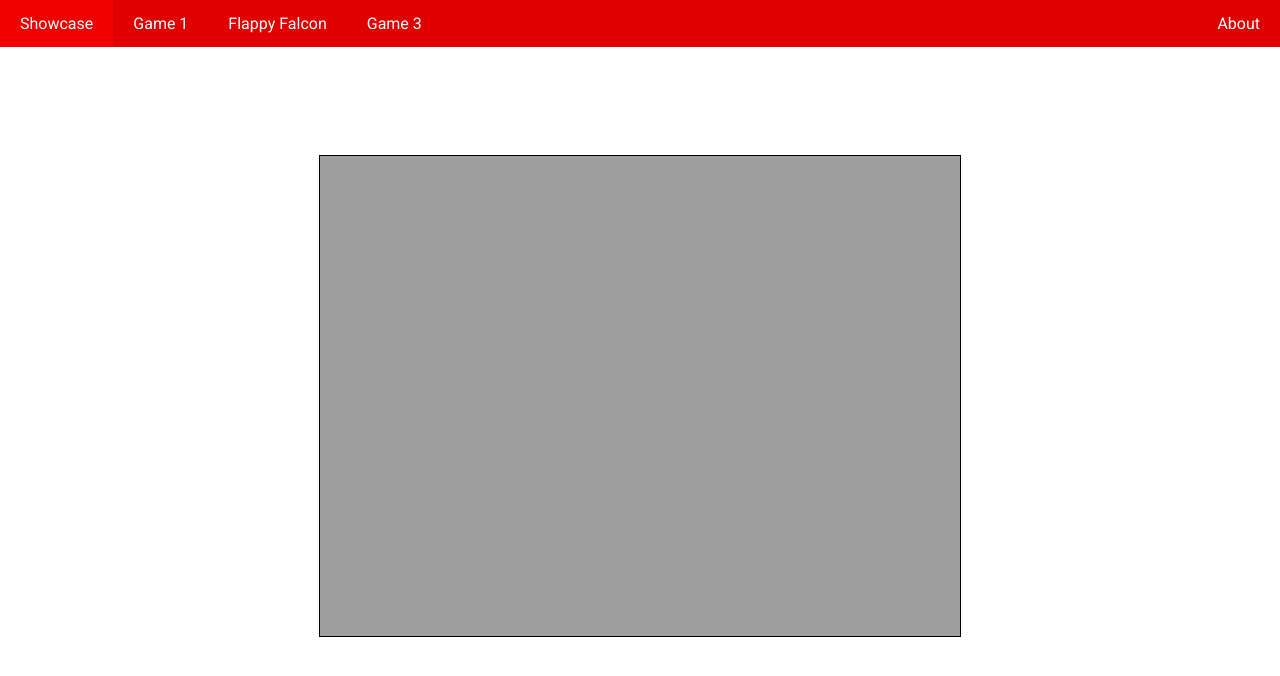
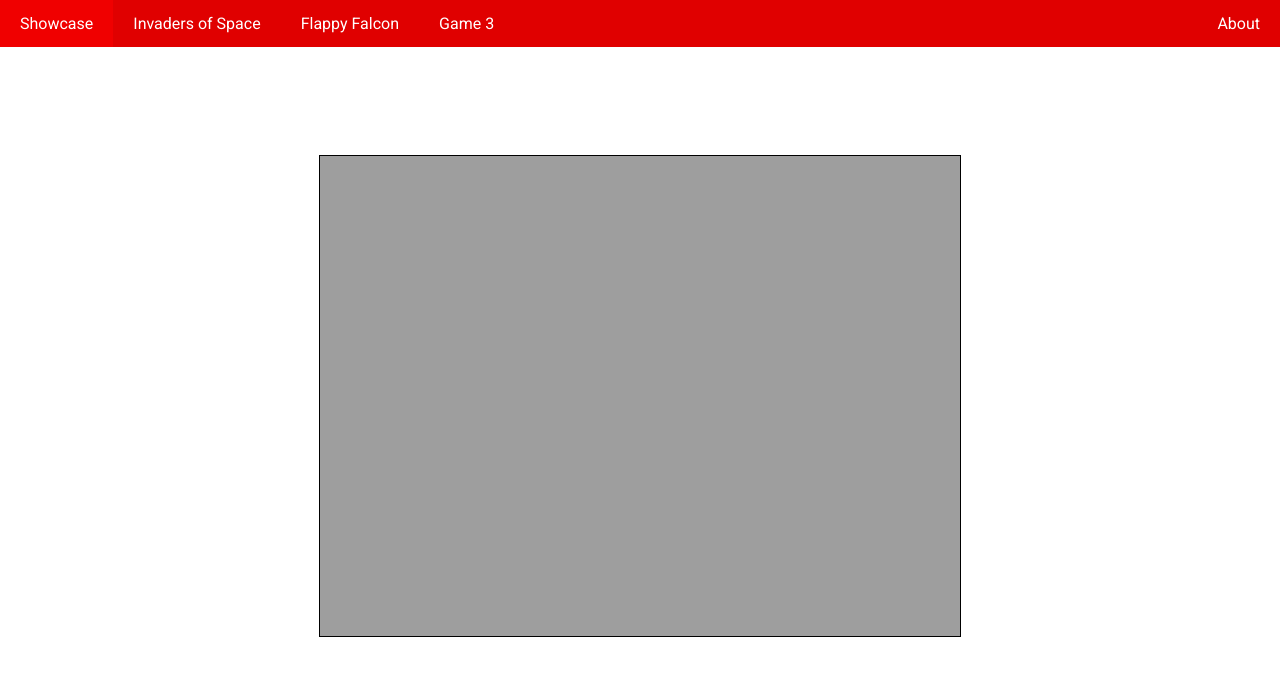
Before and after one commit to IsaacShelton/GameShowcase, a plain HTML site: page game1/index.html in a window 1280 px wide. Drawn offline with nearby package versions, Linux system fonts and the light colour scheme; files whose address does not match are found by name.

Commit message:
Update index.html

```diff
--- a/game1/index.html
+++ b/game1/index.html
@@ -18,7 +18,7 @@
 		<img alt="nav" src="http://dockysoft.com/res/nav.png" id="nav-button" style="position:absolute;" onclick="toggleNavigationUl();" class="toggle-shown"/>
 		<ul class="expanded-ul" id="navigation-ul">
 			<li class="expanded-li"><a href="file:///Users/isaaashel71/Desktop/showcase/index.html">Showcase</a></li>
-			<li class="expanded-li"><a href="file:///Users/isaaashel71/Desktop/showcase/game1/index.html">Game 1</a></li>
+			<li class="expanded-li"><a href="file:///Users/isaaashel71/Desktop/showcase/game1/index.html">Invaders of Space</a></li>
 			<li class="expanded-li"><a href="file:///Users/isaaashel71/Desktop/showcase/game2/index.html">Flappy Falcon</a></li>
 			<li class="expanded-li"><a href="file:///Users/isaaashel71/Desktop/showcase/game3/index.html">Game 3</a></li>
 			<li class="expanded-li" style="float:right;"><a href="file:///Users/isaaashel71/Desktop/showcase/about/index.html">About</a></li>
```
